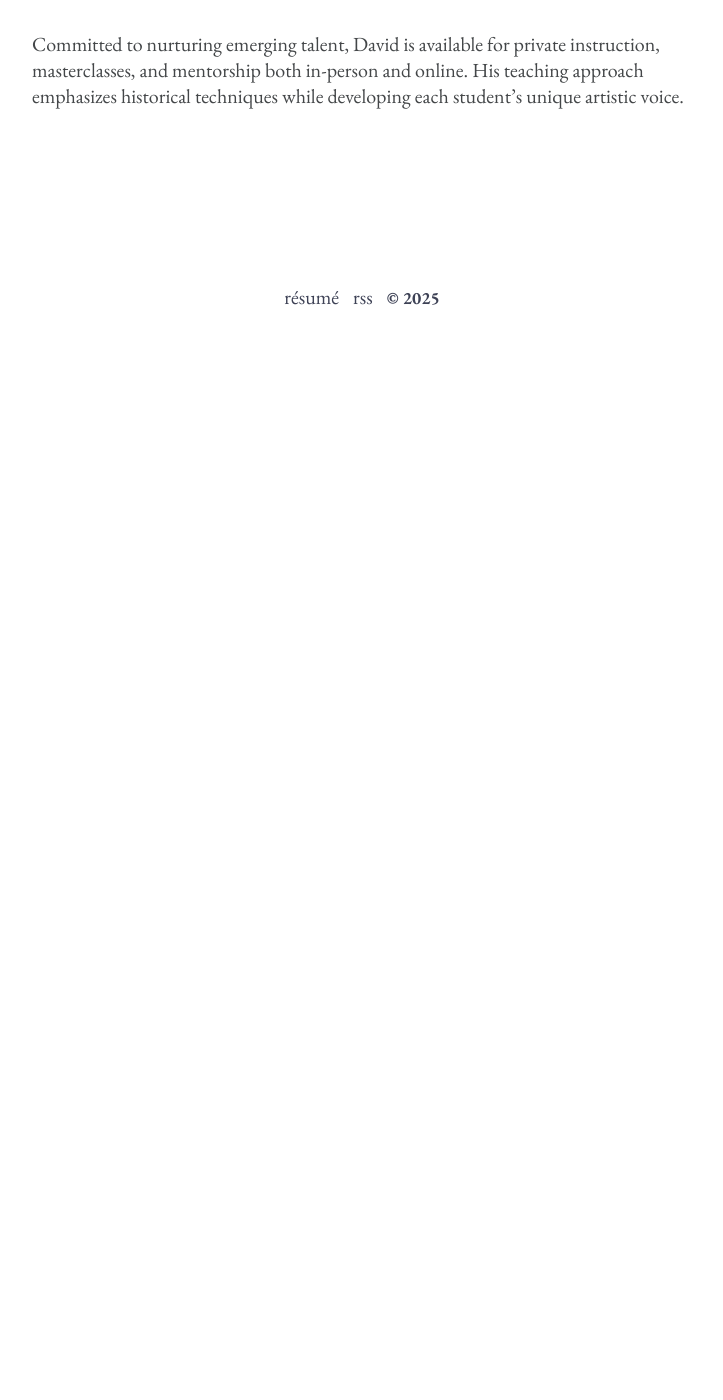
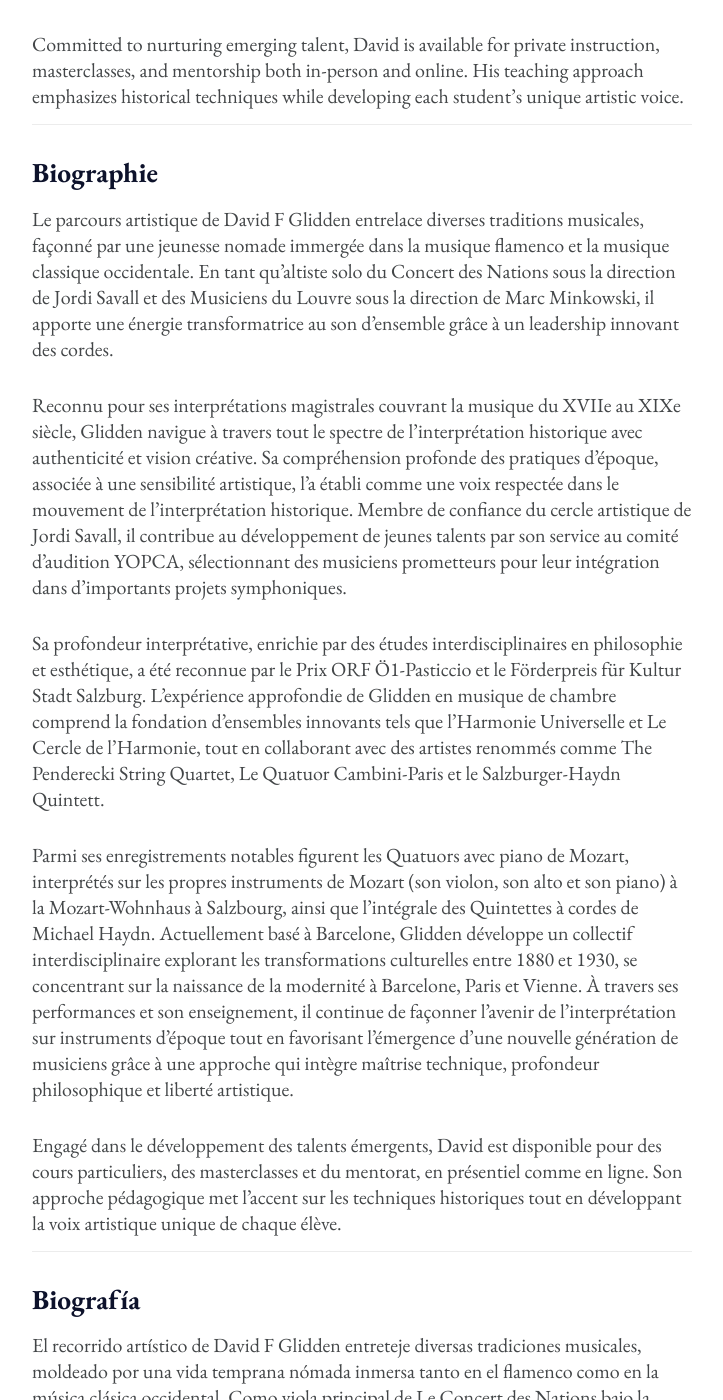
Before and after one commit to davidglidden/davidglidden.github.io, a Jekyll site: the page built from about.md, in a window 1280 px wide and 1400 px high, scrolled down 1304 px. Shown: the whole window, without its empty margins (278-1001 px from the left). Built offline with Jekyll 4.4.1, drawn with Linux system fonts in a browser that asks for light colours; before the commit the page ends 1654 px from its top, so only the background shows below that; some of the changed text lies outside the part shown.

Commit message:
Update about.md
Added FR, ES

```diff
--- a/about.md
+++ b/about.md
@@ -3,6 +3,7 @@ title: About David
 permalink: /about/
 layout: page
 excerpt: Pilgrim.
+tags: [en, fr, es]
 comments: false
 ---
 
@@ -19,3 +20,29 @@ His interpretative depth, enriched by interdisciplinary studies in philosophy an
 Notable recording achievements include Mozart's Piano Quartets performed on Mozart's own instruments (his violin, viola, and piano) at the Mozart-Wohnhaus in Salzburg and the complete String Quintets of Michael Haydn. Currently based in Barcelona, Glidden is developing an interdisciplinary collective exploring cultural transformations between 1880-1930, focusing on the birth of modernity in Barcelona, Paris, and Vienna. Through his performances and teaching, he continues to shape the future of period performance while fostering the next generation of musicians through an approach that integrates technical mastery with philosophical depth and artistic freedom.
 
 Committed to nurturing emerging talent, David is available for private instruction, masterclasses, and mentorship both in-person and online. His teaching approach emphasizes historical techniques while developing each student's unique artistic voice.
+
+***
+## Biographie
+
+Le parcours artistique de David F Glidden entrelace diverses traditions musicales, façonné par une jeunesse nomade immergée dans la musique flamenco et la musique classique occidentale. En tant qu'altiste solo du Concert des Nations sous la direction de Jordi Savall et des Musiciens du Louvre sous la direction de Marc Minkowski, il apporte une énergie transformatrice au son d'ensemble grâce à un leadership innovant des cordes.
+
+Reconnu pour ses interprétations magistrales couvrant la musique du XVIIe au XIXe siècle, Glidden navigue à travers tout le spectre de l'interprétation historique avec authenticité et vision créative. Sa compréhension profonde des pratiques d'époque, associée à une sensibilité artistique, l'a établi comme une voix respectée dans le mouvement de l'interprétation historique. Membre de confiance du cercle artistique de Jordi Savall, il contribue au développement de jeunes talents par son service au comité d'audition YOPCA, sélectionnant des musiciens prometteurs pour leur intégration dans d'importants projets symphoniques.
+
+Sa profondeur interprétative, enrichie par des études interdisciplinaires en philosophie et esthétique, a été reconnue par le Prix ORF Ö1-Pasticcio et le Förderpreis für Kultur Stadt Salzburg. L'expérience approfondie de Glidden en musique de chambre comprend la fondation d'ensembles innovants tels que l'Harmonie Universelle et Le Cercle de l'Harmonie, tout en collaborant avec des artistes renommés comme The Penderecki String Quartet, Le Quatuor Cambini-Paris et le Salzburger-Haydn Quintett.
+
+Parmi ses enregistrements notables figurent les Quatuors avec piano de Mozart, interprétés sur les propres instruments de Mozart (son violon, son alto et son piano) à la Mozart-Wohnhaus à Salzbourg, ainsi que l'intégrale des Quintettes à cordes de Michael Haydn. Actuellement basé à Barcelone, Glidden développe un collectif interdisciplinaire explorant les transformations culturelles entre 1880 et 1930, se concentrant sur la naissance de la modernité à Barcelone, Paris et Vienne. À travers ses performances et son enseignement, il continue de façonner l'avenir de l'interprétation sur instruments d'époque tout en favorisant l'émergence d'une nouvelle génération de musiciens grâce à une approche qui intègre maîtrise technique, profondeur philosophique et liberté artistique.
+
+Engagé dans le développement des talents émergents, David est disponible pour des cours particuliers, des masterclasses et du mentorat, en présentiel comme en ligne. Son approche pédagogique met l'accent sur les techniques historiques tout en développant la voix artistique unique de chaque élève.
+
+***
+## Biografía
+
+El recorrido artístico de David F Glidden entreteje diversas tradiciones musicales, moldeado por una vida temprana nómada inmersa tanto en el flamenco como en la música clásica occidental. Como viola principal de Le Concert des Nations bajo la dirección de Jordi Savall y de Les Musiciens du Louvre bajo la dirección de Marc Minkowski, aporta una energía transformadora al sonido del conjunto a través de un liderazgo innovador en la sección de cuerdas.
+
+Reconocido por sus magistrales interpretaciones que abarcan desde la música del siglo XVII hasta finales del XIX, Glidden navega por todo el espectro de la interpretación histórica con autenticidad y visión creativa. Su profunda comprensión de las prácticas de época, combinada con una sensibilidad artística, lo ha establecido como una voz respetada en el movimiento de la interpretación histórica. Como miembro de confianza del círculo artístico de Jordi Savall, contribuye al desarrollo de jóvenes talentos a través de su servicio en el comité de audiciones YOPCA, seleccionando músicos prometedores para su integración en importantes proyectos sinfónicos.
+
+Su profundidad interpretativa, enriquecida por estudios interdisciplinarios en filosofía y estética, ha sido reconocida con el Premio ORF Ö1-Pasticcio y el Förderpreis für Kultur Stadt Salzburg. La extensa experiencia de Glidden en música de cámara incluye la fundación de conjuntos innovadores como Harmonie Universelle y Le Cercle de l'Harmonie, además de colaboraciones con artistas de renombre como The Penderecki String Quartet, Le Quatuor Cambini-Paris y el Salzburger-Haydn Quintett.
+
+Entre sus destacados logros discográficos se encuentran los Cuartetos con piano de Mozart, interpretados con los propios instrumentos de Mozart (su violín, viola y piano) en la Mozart-Wohnhaus de Salzburgo, y los Quintetos de cuerda completos de Michael Haydn. Actualmente radicado en Barcelona, Glidden está desarrollando un colectivo interdisciplinario que explora las transformaciones culturales entre 1880 y 1930, centrándose en el nacimiento de la modernidad en Barcelona, París y Viena. A través de sus interpretaciones y su enseñanza, continúa dando forma al futuro de la interpretación histórica mientras fomenta la próxima generación de músicos mediante un enfoque que integra el dominio técnico con la profundidad filosófica y la libertad artística.
+
+Comprometido con el desarrollo de talentos emergentes, David está disponible para clases particulares, masterclasses y mentoría tanto presencial como online. Su enfoque pedagógico enfatiza las técnicas históricas mientras desarrolla la voz artística única de cada estudiante.
```
